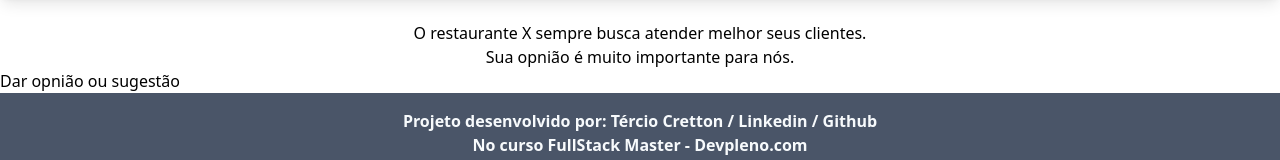
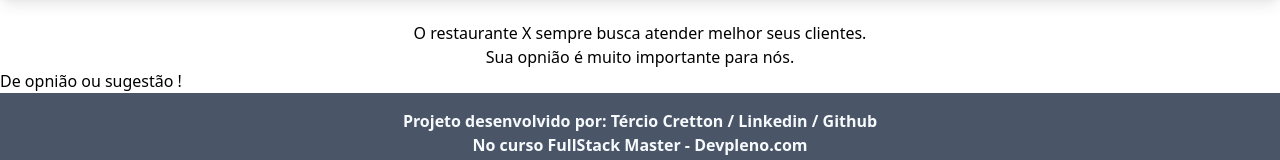
Before and after one commit to tcretton/PalpiteBox, a Next.js app: page / in a window 1280 px wide. Shown: the part 195-355 px from the top of the page. Built offline with nearby package versions, Linux system fonts and the light colour scheme.

Commit message:
Update index.js

```diff
--- a/pages/index.js
+++ b/pages/index.js
@@ -10,7 +10,7 @@ const Index =() => {
       </p>
       <div>
         <Link href='/pesquisa'>
-          <a>Dar opnião ou sugestão</a>
+          <a>De opnião ou sugestão !</a>
         </Link>
       </div>
     </div>
```
